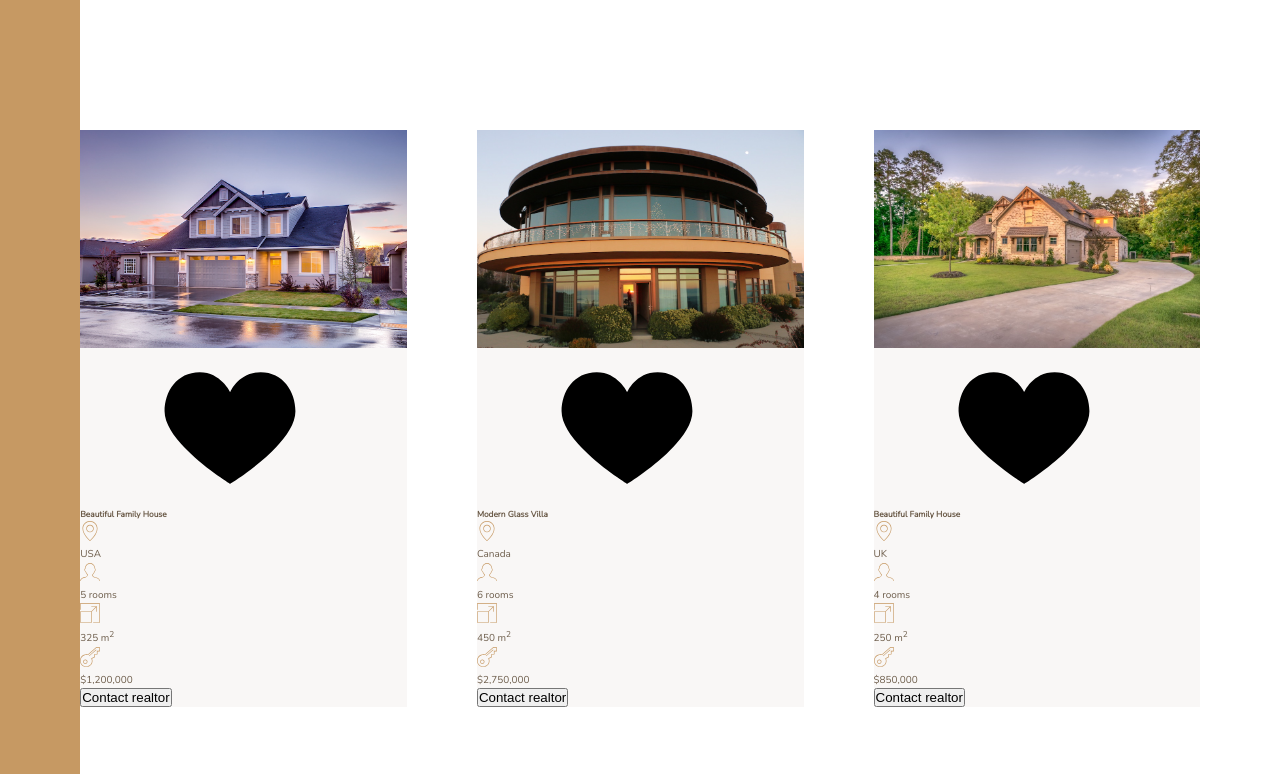
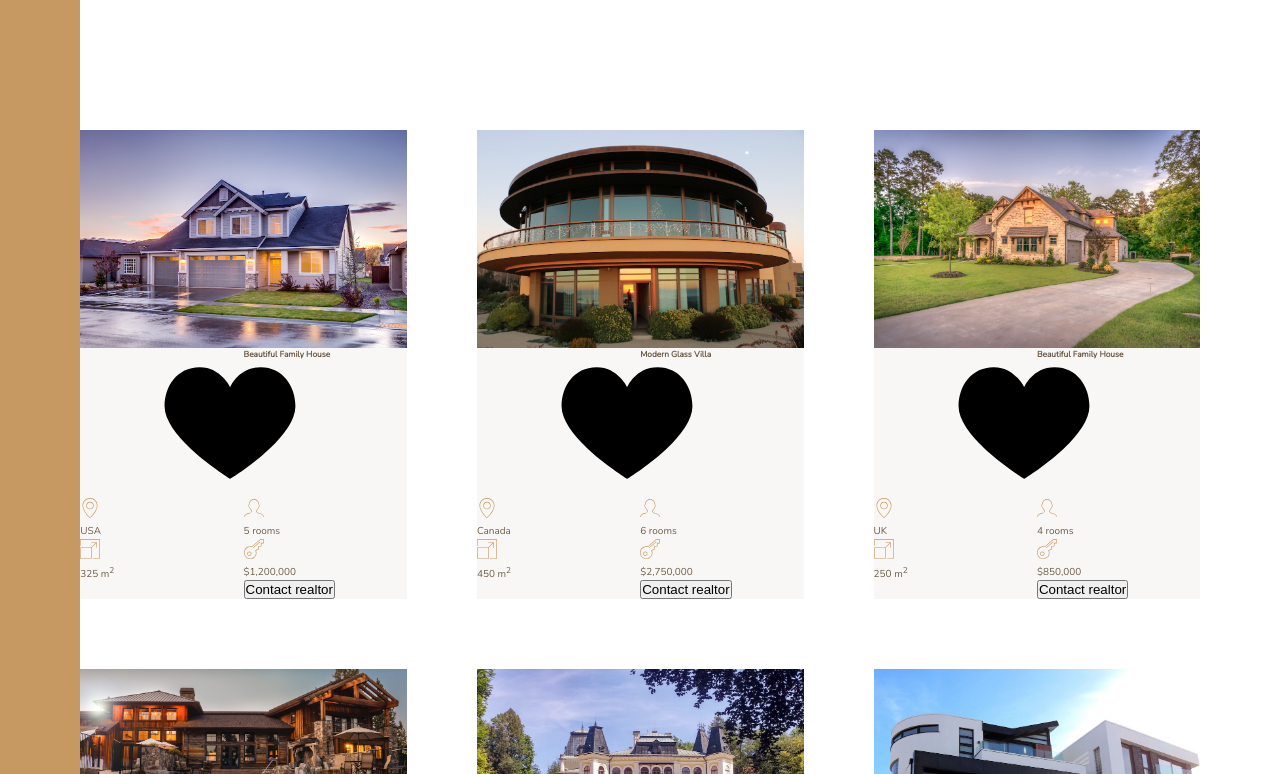
Before and after one commit to CodeByLine/nexter-starter-learn, a website: page index.html in a window 1280 px wide. Shown: the part 1840-2614 px from the top of the page. Drawn offline with nearby package versions, Linux system fonts and the light colour scheme.

Commit message:
minor adds

```diff
--- a/sass/_homes.scss
+++ b/sass/_homes.scss
@@ -12,8 +12,12 @@
 .home {
     background-color: $color-grey-light-1;
 
+    display: grid;
+    grid-template-columns: repeat(2, 1fr);
+
     &__img {
         width: 100%;
+        grid-column: 1 / -1;
     }
 
 
```
Also changed, not shown: css/style.css.
